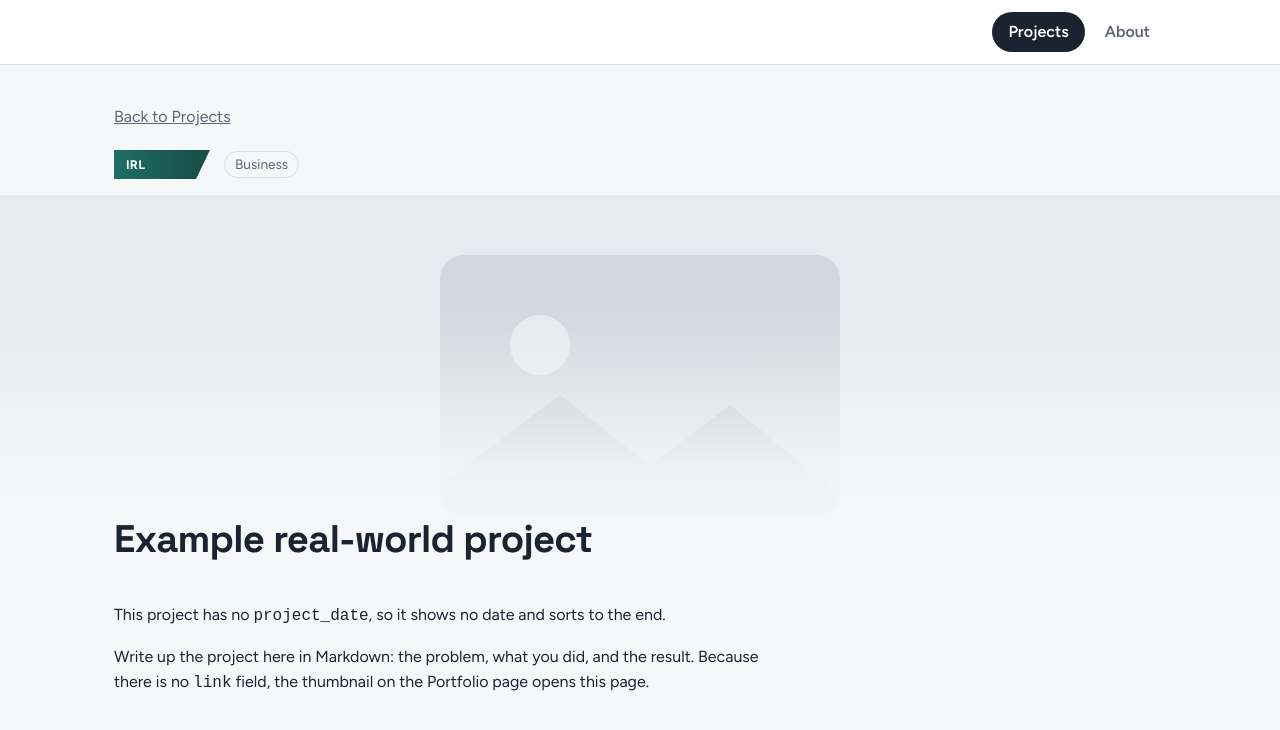
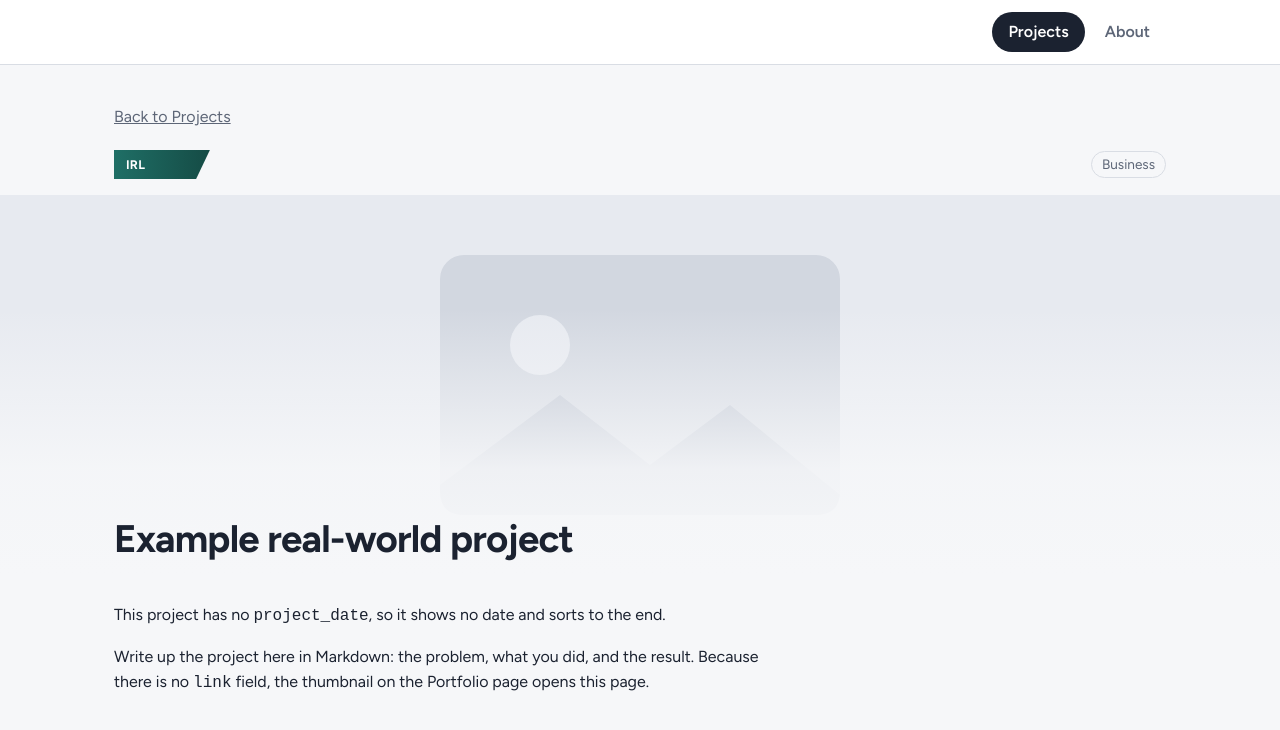
Before and after one commit to chalkboard-paul/chalkboard-paul.github.io, a Jekyll site: the page built from _projects/example-real-world-project.md, in a window 1280 px wide. Shown: the top 730 px of the page. Built offline with Jekyll 4.4.1, drawn with Linux system fonts in a browser that asks for light colours.

Commit message:
Update font family in CSS and adjust tag list margin

```diff
--- a/assets/css/style.css
+++ b/assets/css/style.css
@@ -1,5 +1,5 @@
 :root {
-  --display: "Space Grotesk", "Figtree", system-ui, sans-serif;
+  --display: "Sora", "Figtree", system-ui, sans-serif;
   --bg: #f6f7f9;
   --surface: #ffffff;
   --ink: #1b2230;
@@ -138,7 +138,7 @@ main.wrap { padding-top: 40px; padding-bottom: 80px; }
   color: var(--muted);
 }
 .meta .date { margin: 0; }
-.tag-list { display: flex; flex-wrap: wrap; gap: 6px; margin: 0; }
+.tag-list { display: flex; flex-wrap: wrap; gap: 6px; margin: 0 0 0 auto; }
 
 /* Project page: banner runs edge to edge, title sits over the faded bottom */
 .banner {
```
